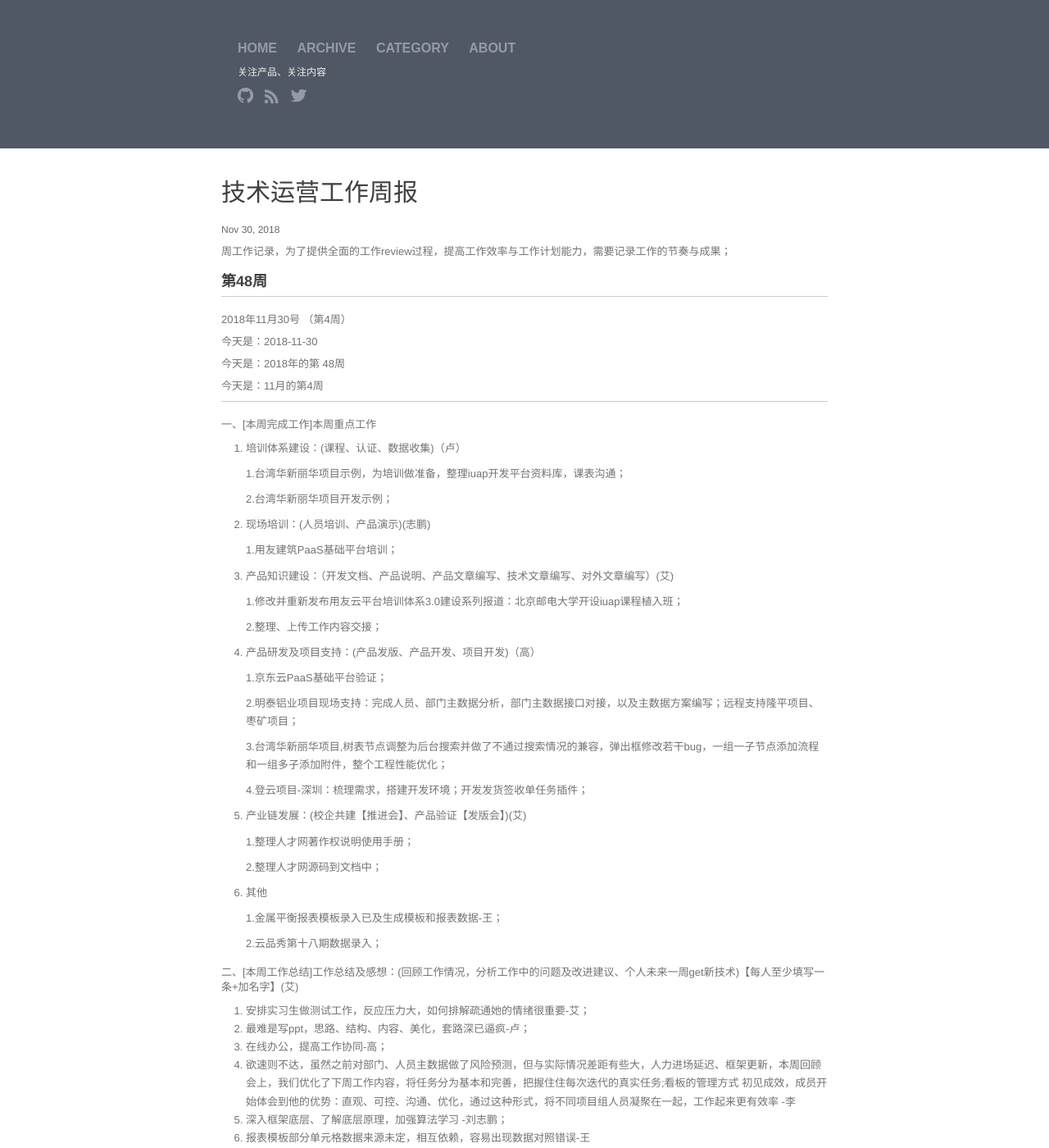
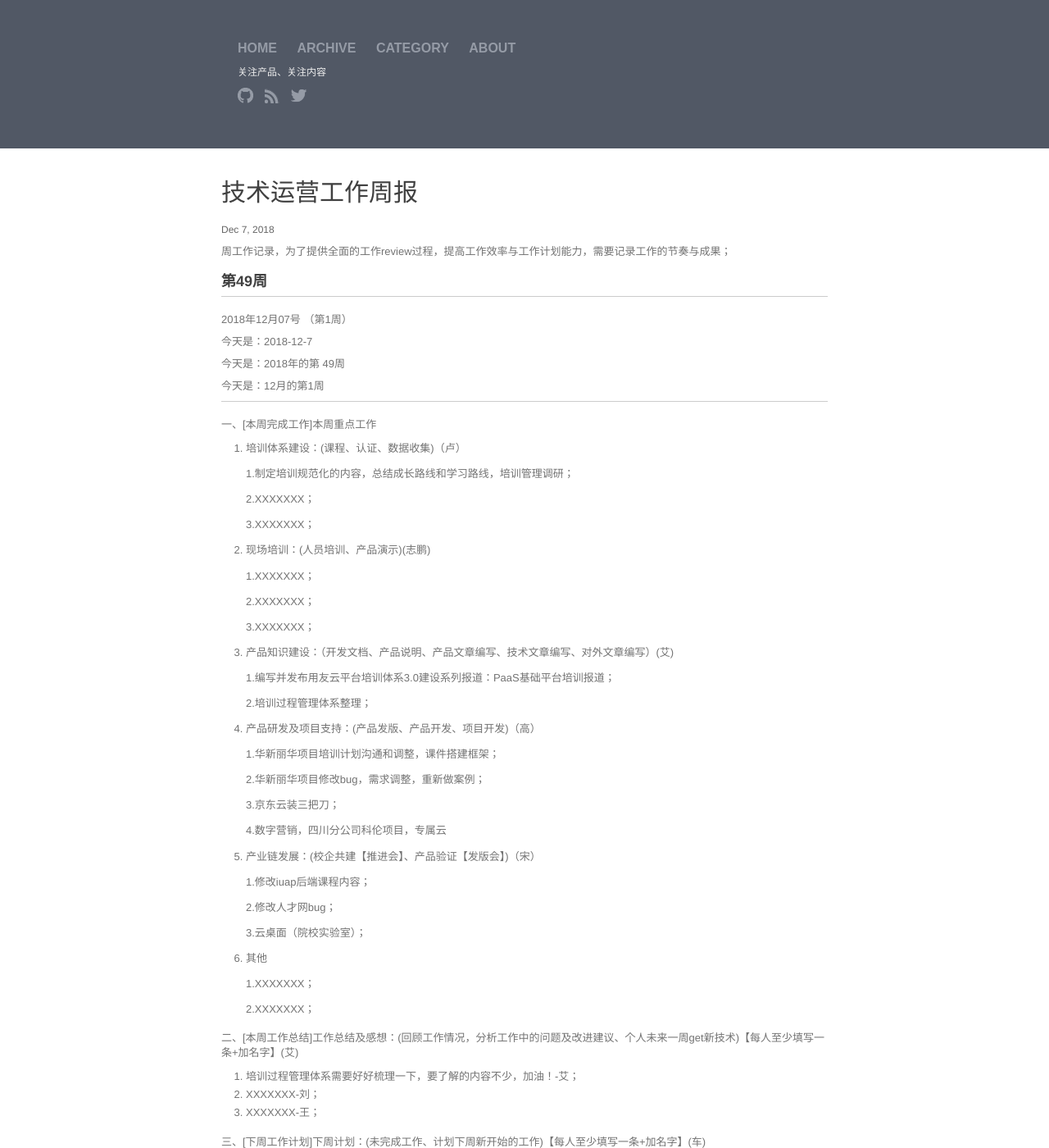
Before and after one commit to walllFlower/blog, a Jekyll site: the page built from _posts/2018-07-17-day_report_cxz.md, in a window 1280 px wide and 1400 px high. Shown: the whole window at 82% size. Built offline with Jekyll 4.4.1, drawn with Linux system fonts in a browser that asks for light colours; comment, search, counter and statistics services are not loaded; some of the changed text lies outside the part shown.

Commit message:
Update 2018-07-17-day_report_cxz.md

```diff
--- a/_posts/2018-07-17-day_report_cxz.md
+++ b/_posts/2018-07-17-day_report_cxz.md
@@ -1,11 +1,89 @@
 ---
 layout: post
 title:  "技术运营工作周报"
-date:   2018-11-30 14:57:32
+date:   2018-12-7 14:57:32
 categories: 技术运营工作周报
 ---
 
 周工作记录，为了提供全面的工作review过程，提高工作效率与工作计划能力，需要记录工作的节奏与成果；
+
+###  第49周
+
+***
+
+2018年12月07号 （第1周）
+
+今天是：2018-12-7
+
+今天是：2018年的第 49周
+
+今天是：12月的第1周
+
+
+***
+
+一、[本周完成工作]本周重点工作
+
+1. 培训体系建设：(课程、认证、数据收集)（卢）
+
+    1.制定培训规范化的内容，总结成长路线和学习路线，培训管理调研；
+
+    2.XXXXXXX；
+
+    3.XXXXXXX；
+
+2. 现场培训：(人员培训、产品演示)(志鹏)
+
+    1.XXXXXXX；
+
+    2.XXXXXXX；
+
+    3.XXXXXXX；
+
+3. 产品知识建设：（开发文档、产品说明、产品文章编写、技术文章编写、对外文章编写）(艾)
+
+    1.编写并发布用友云平台培训体系3.0建设系列报道：PaaS基础平台培训报道；
+
+    2.培训过程管理体系整理；
+
+4. 产品研发及项目支持：(产品发版、产品开发、项目开发)（高）
+
+    1.华新丽华项目培训计划沟通和调整，课件搭建框架；
+
+    2.华新丽华项目修改bug，需求调整，重新做案例；
+
+    3.京东云装三把刀；
+
+    4.数字营销，四川分公司科伦项目，专属云
+
+5. 产业链发展：(校企共建【推进会】、产品验证【发版会】)（宋）
+
+    1.修改iuap后端课程内容；
+
+    2.修改人才网bug；
+
+    3.云桌面（院校实验室）；
+
+6. 其他
+
+    1.XXXXXXX；
+
+    2.XXXXXXX；
+
+二、[本周工作总结]工作总结及感想：(回顾工作情况，分析工作中的问题及改进建议、个人未来一周get新技术)【每人至少填写一条+加名字】(艾)
+
+1. 培训过程管理体系需要好好梳理一下，要了解的内容不少，加油！-艾；
+2. XXXXXXX-刘；
+3. XXXXXXX-王；
+
+三、[下周工作计划]下周计划：(未完成工作、计划下周新开始的工作)【每人至少填写一条+加名字】(车)
+
+1. 用友云平台培训体系3.0建设系列报道-艾；
+2. XXXXXXX；
+3. XXXXXXX；
+
+
+
 
 ###  第48周
 
```
